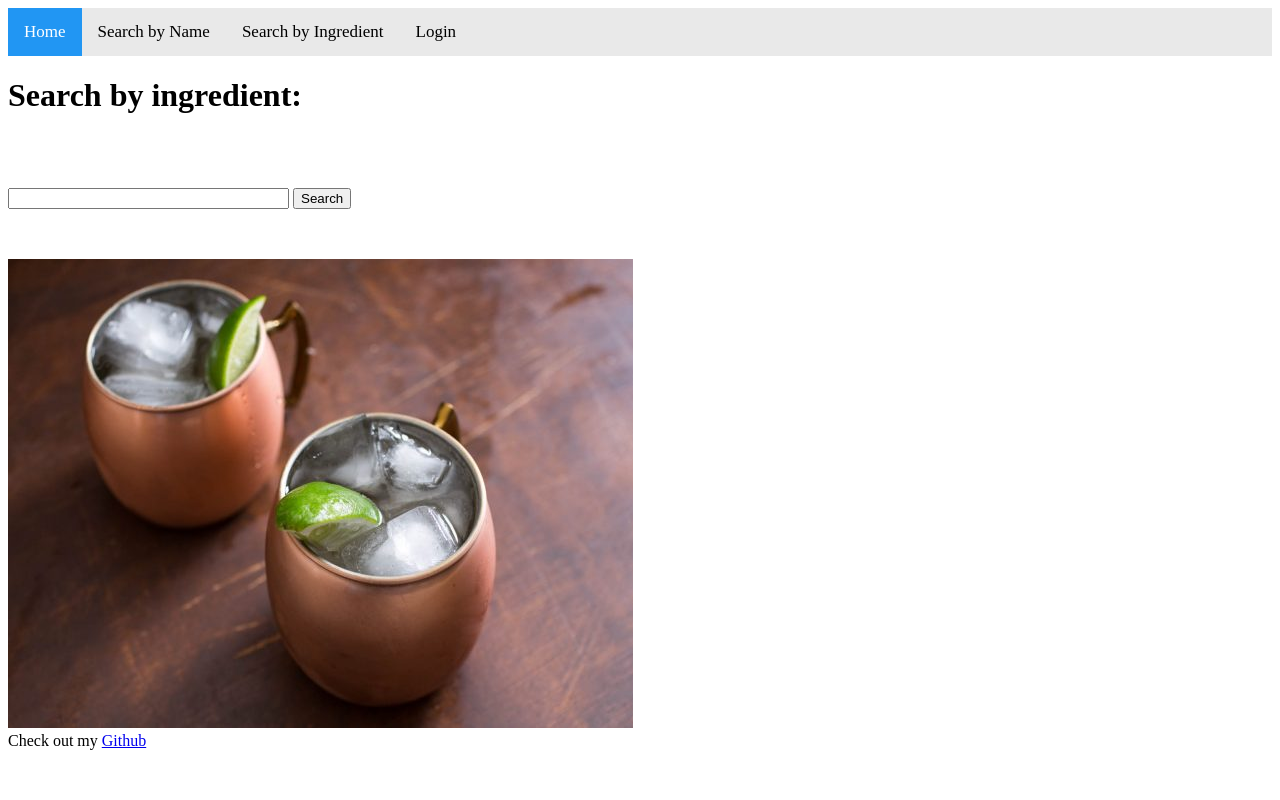
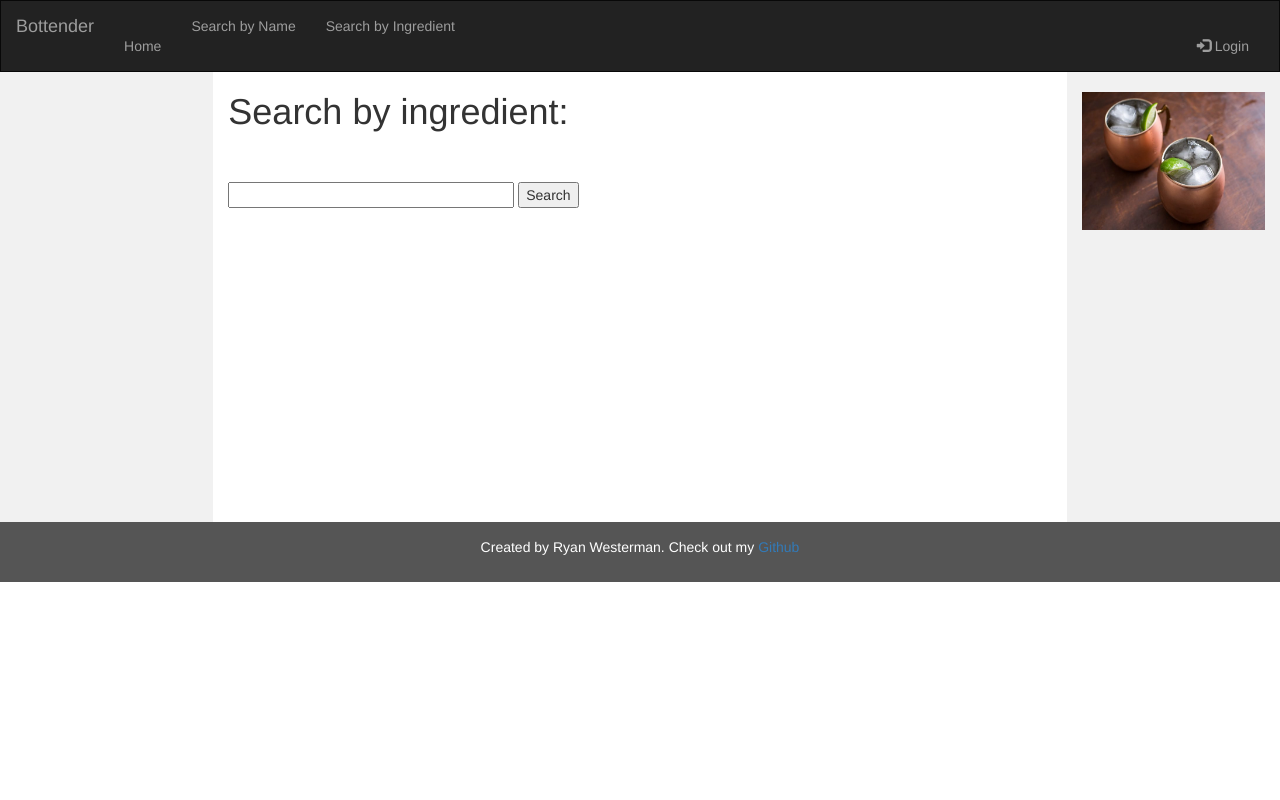
Before and after one commit to rwesterman/BarBotOnline, a Flask app: page /search/ing/ in a window 1280 px wide. Run offline with Flask 2, Linux system fonts and the light colour scheme; some libraries are stand-ins or nearby versions.

Commit message:
Updating html

```diff
--- a/app.py
+++ b/app.py
@@ -1,4 +1,5 @@
 from flask import Flask, url_for, request, render_template, flash, redirect
+from flask_bootstrap import Bootstrap
 from forms import DrinkForm, LoginForm
 from config import Config
 import logic.searchDB as sdb
@@ -8,6 +9,7 @@ import logging
 logging.basicConfig(level = logging.DEBUG)
 
 app = Flask(__name__)
+Bootstrap(app)
 # import configuration objects for Flask
 app.config.from_object(Config)
 
--- a/templates/base.html
+++ b/templates/base.html
@@ -1,40 +1,98 @@
 <!DOCTYPE html>
 <html lang="en">
 <head>
-    <div class="topnav">
-      <link rel= "stylesheet" type= "text/css" href= "{{ url_for('static',filename='styles/base.css') }}">
-      <a class="active" href="/">Home</a>
-      <a href="{{ url_for('search') }}">Search by Name</a>
-      <a href="{{ url_for('ingsearch') }}">Search by Ingredient</a>
-      <a href = "{{ url_for('login')}}">Login</a>
-    </div>
+  <title>{% block title %}Welcome to Bottender{% endblock %}</title>
+  <meta charset="utf-8">
+  <meta name="viewport" content="width=device-width, initial-scale=1">
+  <link rel="stylesheet" href="https://maxcdn.bootstrapcdn.com/bootstrap/3.3.7/css/bootstrap.min.css">
+  <script src="https://ajax.googleapis.com/ajax/libs/jquery/3.3.1/jquery.min.js"></script>
+  <script src="https://maxcdn.bootstrapcdn.com/bootstrap/3.3.7/js/bootstrap.min.js"></script>
+  <style>
 
-    {% block head %}
-    <link rel="stylesheet" href="style.css" />
-    <title>{% block title %}{% endblock %}</title>
-    {% endblock %}
+    /* Remove the navbar's default margin-bottom and rounded borders */
+    .navbar {
+      margin-bottom: 0;
+      border-radius: 0;
+    }
+
+    /* Set height of the grid so .sidenav can be 100% (adjust as needed) */
+    .row.content {height: 450px}
+
+    /* Set gray background color and 100% height */
+    .sidenav {
+      padding-top: 20px;
+      background-color: #f1f1f1;
+      height: 100%;
+    }
+
+    /* Set black background color, white text and some padding */
+    footer {
+      background-color: #555;
+      color: white;
+      padding: 15px;
+    }
+
+    /* On small screens, set height to 'auto' for sidenav and grid */
+    @media screen and (max-width: 767px) {
+      .sidenav {
+        height: auto;
+        padding: 15px;
+      }
+      .row.content {height:auto;}
+    }
+  </style>
 </head>
 <body>
-    <div id="content">{% block content %}
-    {% with messages = get_flashed_messages() %}
-    {% if messages %}
-    <ul>
-        {% for message in messages %}
-        <li>{{message}}</li>
-        {% endfor %}
-    </ul>
-    {% endif %}
-    {% endwith %}
-    {% endblock %}</div>
-    <div id="footer">
-        {% block footer %}
+
+<nav class="navbar navbar-inverse navbar-expand-lg">
+  <div class="container-fluid">
+    <div class="navbar-header">
+      <button type="button" class="navbar-toggle" data-toggle="collapse" data-target="#myNavbar">
+        <span class="icon-bar"></span>
+        <span class="icon-bar"></span>
+        <span class="icon-bar"></span>
+      </button>
+      <a class="navbar-brand" href="/">Bottender</a>
+    </div>
+    <div class="collapse navbar-collapse" id="myNavbar">
+      <ul class="nav navbar-nav">
+        <li><a href="/">Home</a></li>
+        <li><a href="{{ url_for('search') }}">Search by Name</a></li>
+        <li><a href="{{ url_for('ingsearch') }}">Search by Ingredient</a></li>
+        <!--<li><a href="{{ url_for('login')}}">Login</a></li>-->
+      </ul>
+      <ul class="nav navbar-nav navbar-right">
+        <li><a href="#"><span class="glyphicon glyphicon-log-in"></span> Login</a></li>
+      </ul>
+    </div>
+  </div>
+</nav>
+
+<div class="container-fluid text-center">
+  <div class="row content">
+    <div class="col-sm-2 sidenav">
+
+    </div>
+    <div class="col-sm-8 text-left">
+      {% block content %}<h1>Welcome</h1>
+        <p></p>
+        <hr>
+        <h3>Test</h3>
+        <p>Lorem ipsum...</p>
+      {% endblock %}
+    </div>
+    <div class="col-sm-2 sidenav">
+        {% block img %}
+      <img class="img-responsive" src="/static/img/margarita.jpg">
         {% endblock %}
+      </div>
     </div>
+  </div>
+</div>
+
+<footer class="container-fluid text-center">
+    <p>{% block footer %}Created by Ryan Westerman. Check out my <a href="github.com/rwesterman">Github</a>{% endblock %}</p>
+</footer>
+
 </body>
-<!--style="background-image: url({{ url_for('static', filename='img/bar.jpg') }})"-->
-
-<footer>
-    Check out my <a href = "github.com/rwesterman">Github</a>
-    <!--<a href = "ryanwesterman.com/donate">Donate?</a>-->
-</footer>
 </html>
--- a/templates/home.html
+++ b/templates/home.html
@@ -29,7 +29,7 @@
     </text>
 </p>
 <br><br>
-<img src="{{ url_for('static', filename='img/last-of-the-oaxacans.jpg') }}"><br>
-
 {% endblock %}
-{% block footer %}{% endblock %}
+{% block image %}
+    <img class="img-responsive" src="{{ url_for('static', filename='img/last-of-the-oaxacans.jpg') }}"><br>
+{% endblock %}
--- a/templates/ingsearch.html
+++ b/templates/ingsearch.html
@@ -14,5 +14,5 @@
         {% endif %}
     {% endblock %}
 {% block img %}
-    <img src="{{ url_for('static', filename='img/moscow-mule-sm.jpg') }}"><br>
+    <img class="img-responsive" src="{{ url_for('static', filename='img/moscow-mule-sm.jpg') }}"><br>
 {% endblock %}
--- a/templates/search.html
+++ b/templates/search.html
@@ -1,10 +1,6 @@
 {% extends "base.html" %}
 {% block title %} Search by name {% endblock %}
 {% block head %}
-    {{ super() }}
-    <style type="text/css">
-        .important { color: #336699; }
-    </style>
 {% endblock %}
 {% block content %}
     <style>
@@ -62,7 +58,7 @@
     {% endfor %}
     {% endif %}
     </p>
+{% endblock %}
 {% block img %}
-    <img src="{{ url_for('static', filename='img/tobacco-road.jpg') }}"><br>
+    <img class="img-responsive" src="{{ url_for('static', filename='img/tobacco-road.jpg') }}"><br>
 {% endblock %}
-{% endblock %}
```
Also changed, not shown: 2 other files.
